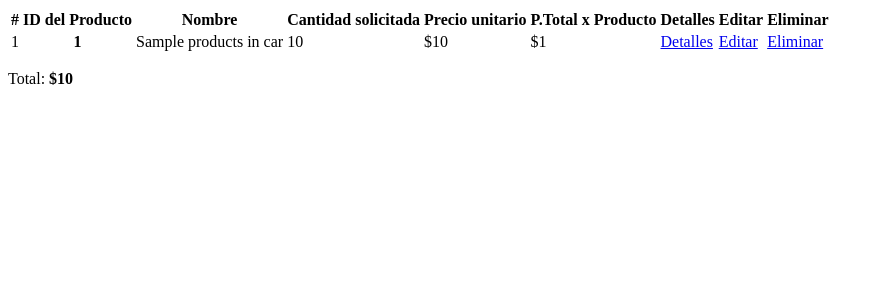
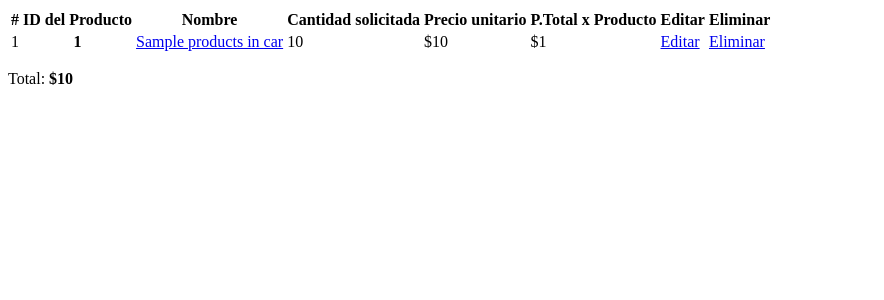
Before and after one commit to Boniich/ecommerce-igniter, a CodeIgniter app: the page made by application/views/clients/shopping_car/shopping_car_list.php in a window 1280 px wide. Shown: the top 300 px of the page, without its empty margins (0-884 px from the left). Run offline with CodeIgniter, Linux system fonts and the light colour scheme; the template is opened without the code that fills it: most values are stand-ins (such as "Sample title", 1, 10 or a date in 2020).

Commit message:
feat: fix wrong link about products details in shopping car

```diff
--- a/application/views/clients/shopping_car/shopping_car_list.php
+++ b/application/views/clients/shopping_car/shopping_car_list.php
@@ -11,7 +11,6 @@ defined('BASEPATH') or exit('No direct script access allowed');
             <th scope="col">Cantidad solicitada</th>
             <th scope="col">Precio unitario</th>
             <th scope="col">P.Total x Producto</th>
-            <th scope="col">Detalles</th>
             <th scope="col">Editar</th>
             <th scope="col">Eliminar</th>
         </tr>
@@ -21,12 +20,10 @@ defined('BASEPATH') or exit('No direct script access allowed');
             <tr>
                 <td><?php echo $key + 1 ?></td>
                 <th scope="row"><?php echo $product['id']; ?></th>
-                <td><?php echo $product['name']; ?> </td>
+                <td><a class="link-dark fw-bolder text-decoration-none" href="<?php echo base_url('product/') . $product['id']; ?>"><?php echo $product['name']; ?> </a></td>
                 <td class="card-text"><?php echo $product['product_amount']; ?></td>
                 <td>$<?php echo $product['price']; ?></td>
                 <td>$<?php echo $product['total_x_product']; ?></td>
-
-                <td><a href="<?php echo base_url('admin_panel/product/') . $product['id']; ?>">Detalles</a></td>
                 <td><a href="#" type="button" class="btn btn-success" data-bs-toggle="modal" data-bs-target="#editProductFromCarModal" data-product-id="<?php echo $product['id']; ?>" data-product-stock="<?php echo $product['stock']; ?>" data-product-amount="<?php echo $product['product_amount']; ?>">
                         Editar
                     </a></td>
```
